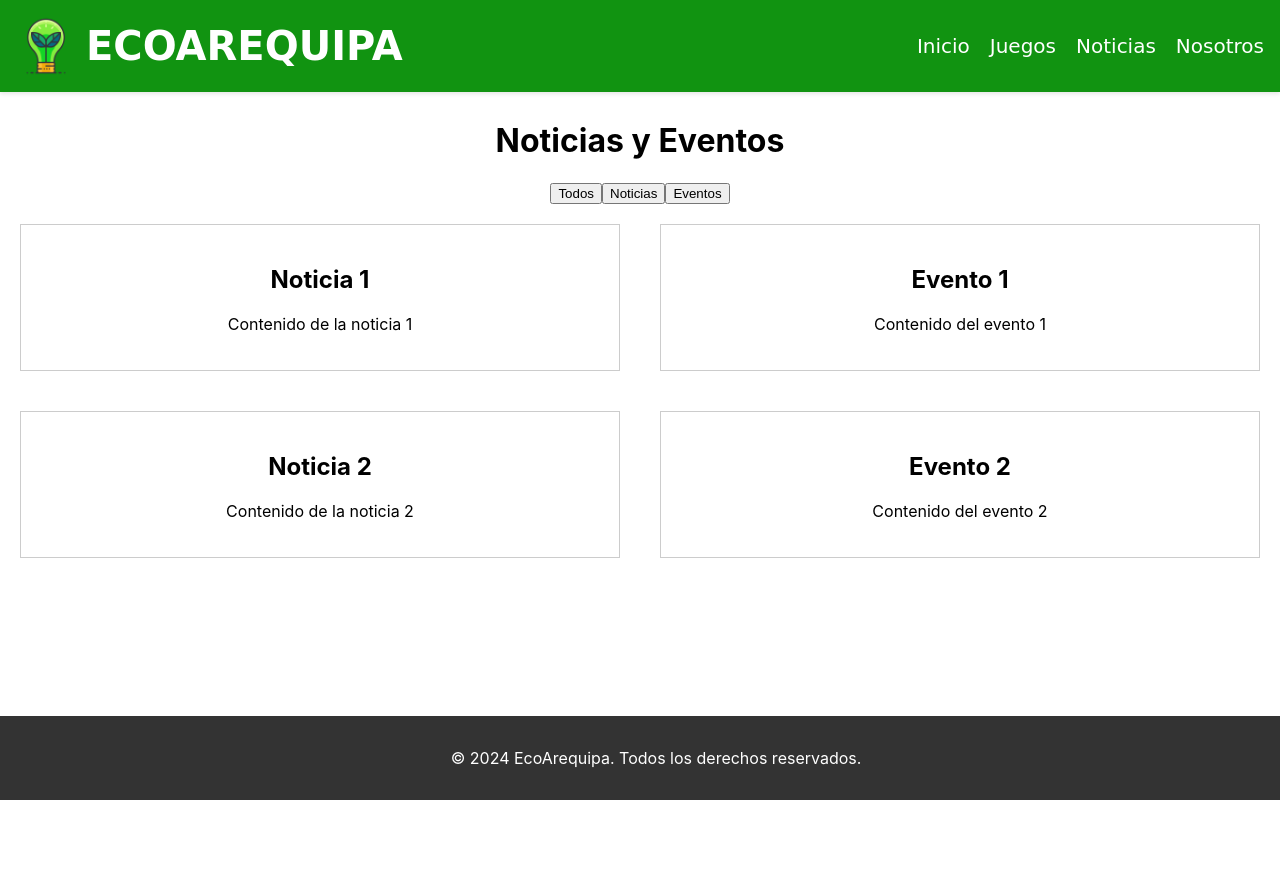
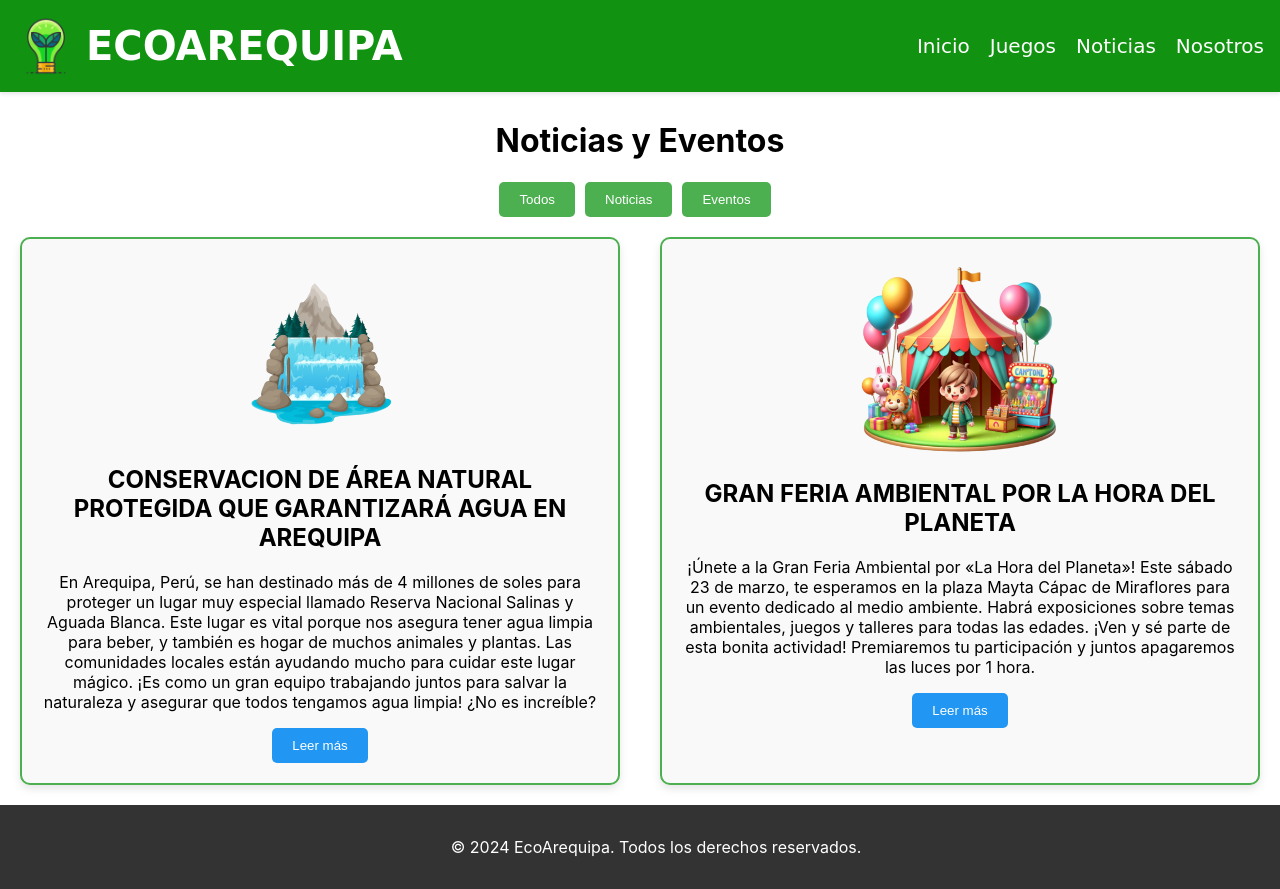
Before and after one commit to EddieCodder/EcoArequipa, a React (Create React App) app in the folder ecoarequipa/: page /noticias in a window 1280 px wide. Before the commit the page ends 800 px from the top, so only its background shows below. Built offline with nearby package versions, Linux system fonts and the light colour scheme.

Commit message:
Avance con publicacion de noticias y eventos, falta agregar estilos

```diff
--- a/ecoarequipa/src/pages/noticias.js
+++ b/ecoarequipa/src/pages/noticias.js
@@ -1,12 +1,21 @@
 import React, { useState } from 'react';
 import '../styles.css';
+import noticia1 from '../assets/noticia1.png';
+import evento1 from '../assets/evento1.png';
 
-// Simulación de datos de noticias y eventos
 const publicaciones = [
-  { id: 1, tipo: 'noticia', titulo: 'Noticia 1', contenido: 'Contenido de la noticia 1' },
-  { id: 2, tipo: 'evento', titulo: 'Evento 1', contenido: 'Contenido del evento 1' },
-  { id: 3, tipo: 'noticia', titulo: 'Noticia 2', contenido: 'Contenido de la noticia 2' },
-  { id: 4, tipo: 'evento', titulo: 'Evento 2', contenido: 'Contenido del evento 2' },
+  { id: 1,
+      tipo: 'noticia',
+      titulo: 'CONSERVACION DE ÁREA NATURAL PROTEGIDA QUE GARANTIZARÁ AGUA EN AREQUIPA',
+      contenido: 'En Arequipa, Perú, se han destinado más de 4 millones de soles para proteger un lugar muy especial llamado Reserva Nacional Salinas y Aguada Blanca. Este lugar es vital porque nos asegura tener agua limpia para beber, y también es hogar de muchos animales y plantas. Las comunidades locales están ayudando mucho para cuidar este lugar mágico. ¡Es como un gran equipo trabajando juntos para salvar la naturaleza y asegurar que todos tengamos agua limpia! ¿No es increíble?',
+      imagen: noticia1 },
+
+  { id: 2,
+      tipo: 'evento',
+      titulo: 'GRAN FERIA AMBIENTAL POR LA HORA DEL PLANETA',
+      contenido: '¡Únete a la Gran Feria Ambiental por «La Hora del Planeta»! Este sábado 23 de marzo, te esperamos en la plaza Mayta Cápac de Miraflores para un evento dedicado al medio ambiente. Habrá exposiciones sobre temas ambientales, juegos y talleres para todas las edades. ¡Ven y sé parte de esta bonita actividad! Premiaremos tu participación y juntos apagaremos las luces por 1 hora.',
+      imagen: evento1 },
+
   // Agrega más noticias y eventos según sea necesario
 ];
 
@@ -23,15 +32,17 @@ const Noticias = () => {
     <div className="noticias">
       <h1>Noticias y Eventos</h1>
       <div>
-        <button onClick={() => filtrarPublicaciones('todos')}>Todos</button>
-        <button onClick={() => filtrarPublicaciones('noticia')}>Noticias</button>
-        <button onClick={() => filtrarPublicaciones('evento')}>Eventos</button>
+        <button className="filtro-boton" onClick={() => filtrarPublicaciones('todos')}>Todos</button>
+        <button className="filtro-boton" onClick={() => filtrarPublicaciones('noticia')}>Noticias</button>
+        <button className="filtro-boton" onClick={() => filtrarPublicaciones('evento')}>Eventos</button>
       </div>
       <div className="publicaciones-grid">
         {publicacionesFiltradas.map(publicacion => (
           <div key={publicacion.id} className="publicacion">
+            <img src={publicacion.imagen} alt={publicacion.titulo} className="noticia-image"/>
             <h2>{publicacion.titulo}</h2>
             <p>{publicacion.contenido}</p>
+            <button className="leer-mas-boton">Leer más</button>
           </div>
         ))}
       </div>
--- a/ecoarequipa/src/styles.css
+++ b/ecoarequipa/src/styles.css
@@ -341,7 +341,8 @@ code {
   margin-bottom: 20px;
 }
 
-/* Estilo para noticia */
+/*---------------------- Estilo para noticia -------------------*/
+
 .publicaciones-grid {
   display: grid;
   grid-template-columns: repeat(2, 1fr);
@@ -349,11 +350,65 @@ code {
 }
 
 .publicacion {
-  margin: 20px 20px;
-  border: 1px solid #ccc;
+  margin: 20px;
+  border: 2px solid #4CAF50; /* Borde más grueso y colorido */
   padding: 20px;
+  border-radius: 10px; /* Bordes redondeados */
+  background-color: #f9f9f9; /* Fondo más claro */
+  box-shadow: 0 4px 8px rgba(0, 0, 0, 0.1); /* Sombra suave */
+  transition: transform 0.3s, box-shadow 0.3s; /* Transición suave para efecto interactivo */
 }
 
+.publicacion:hover {
+  transform: translateY(-5px); /* Mover ligeramente hacia arriba al pasar el mouse */
+  box-shadow: 0 6px 12px rgba(0, 0, 0, 0.2); /* Sombra más pronunciada al pasar el mouse */
+}
+
+.publicacion img {
+  width: 100%; /* Ajustar al ancho del contenedor */
+  height: auto; /* Mantener la proporción */
+  border-radius: 5px; /* Bordes redondeados para la imagen */
+  margin-bottom: 15px; /* Espacio entre la imagen y el texto */
+}
+.leer-mas-boton {
+  background-color: #2196F3; /* Color azul */
+  color: white;
+  border: none;
+  border-radius: 5px;
+  padding: 10px 20px;
+  cursor: pointer;
+  transition: background-color 0.3s, transform 0.3s;
+}
+
+.leer-mas-boton:hover {
+  background-color: #1976D2; /* Azul un poco más oscuro */
+  transform: scale(1.05); /* Efecto de crecimiento */
+}
 .noticias {
   margin-top: 100px; /* Ajusta este valor según la altura de tu barra de navegación */
 }
+
+.filtro-boton {
+  background-color: #4CAF50; /* Color verde */
+  color: white; /* Texto en color blanco para contraste */
+  border: none; /* Sin borde */
+  margin-right: 10px;
+  border-radius: 5px; /* Bordes redondeados */
+  padding: 10px 20px; /* Espaciado interno */
+  cursor: pointer; /* Cursor en forma de mano al pasar por encima */
+  transition: background-color 0.3s, transform 0.3s; /* Transición suave al cambiar de estado */
+}
+
+.filtro-boton:hover {
+  background-color: #45a049; /* Color verde un poco más oscuro al pasar el mouse */
+  transform: scale(1.1); /* Efecto de crecimiento al pasar el mouse */
+}
+
+.noticia-image {
+  width: 100%;
+  height: auto;
+  max-width: 200px; /* Ajusta el tamaño máximo según tus necesidades */
+  margin: 0 auto 10px;
+  display: block;
+  border-radius: 10px; /* Bordes redondeados para la imagen */
+}
```
Also changed, not shown: ecoarequipa/src/assets/evento1.png (added), ecoarequipa/src/assets/noticia1.png (added).
